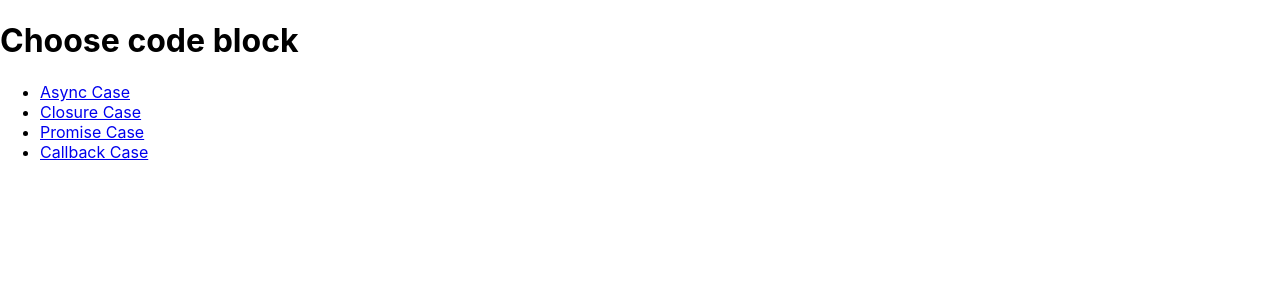
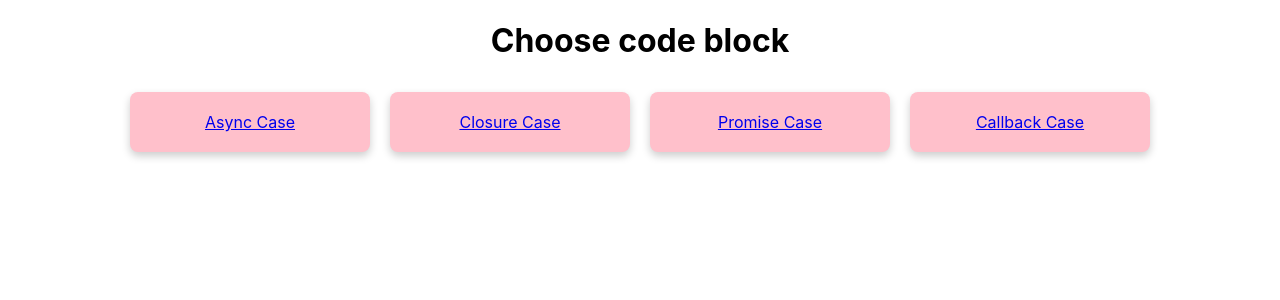
Before and after one commit to mayaeps29/Moveo, a React (Create React App) app in the folder coding-web-app/: page / in a window 1280 px wide. Shown: the top 300 px of the page. Built offline with nearby package versions, Linux system fonts and the light colour scheme; no server answers.

Commit message:
after css

```diff
--- a/coding-web-app/src/App.js
+++ b/coding-web-app/src/App.js
@@ -1,5 +1,7 @@
-import logo from './logo.svg';
-import './App.css';
+import React from 'react';
+import { BrowserRouter as Router, Route, Switch } from 'react-router-dom';
+import LobbyPage from './pages/LobbyPage';
+import CodeBlockPage from './pages/CodeBlockPage'; // Ensure this file exists
 
 function App() {
   return (
--- /dev/null
+++ b/coding-web-app/src/pages/LobbyPage.css
@@ -0,0 +1,33 @@
+.lobby-container {
+    text-align: center;
+  }
+
+  .code-block-list {
+    list-style-type: none;
+    padding: 0;
+    display: flex;
+    flex-wrap: wrap;
+    justify-content: center;
+  }
+
+  .code-block-item {
+    margin: 10px;
+    padding: 20px;
+    background-color: pink;
+    border-radius: 8px;
+    width: 200px;
+    text-align: center;
+    box-shadow: 0 4px 8px rgba(0, 0, 0, 0.2);
+    transition: transform 0.2s;
+  }
+
+  .code-block-item:hover {
+    transform: scale(1.05);
+  }
+
+  .code-block-link {
+    text-decoration: none;
+    color: black;
+    font-size: 18px;
+    font-weight: bold;
+  }
--- a/coding-web-app/src/pages/LobbyPage.js
+++ b/coding-web-app/src/pages/LobbyPage.js
@@ -1,5 +1,6 @@
 import React from 'react';
 import { Link } from 'react-router-dom';
+import './LobbyPage.css';
 
 const codeBlocks = [
   { id: 1, name: 'Async Case' },
@@ -10,11 +11,11 @@ const codeBlocks = [
 
 const LobbyPage = () => {
   return (
-    <div>
+    <div className="lobby-container">
       <h1>Choose code block</h1>
-      <ul>
+      <ul className="code-block-list">
         {codeBlocks.map((block) => (
-          <li key={block.id}>
+          <li key={block.id} className="code-block-item">
             <Link to={`/code-block/${block.id}`}>{block.name}</Link>
           </li>
         ))}
```
